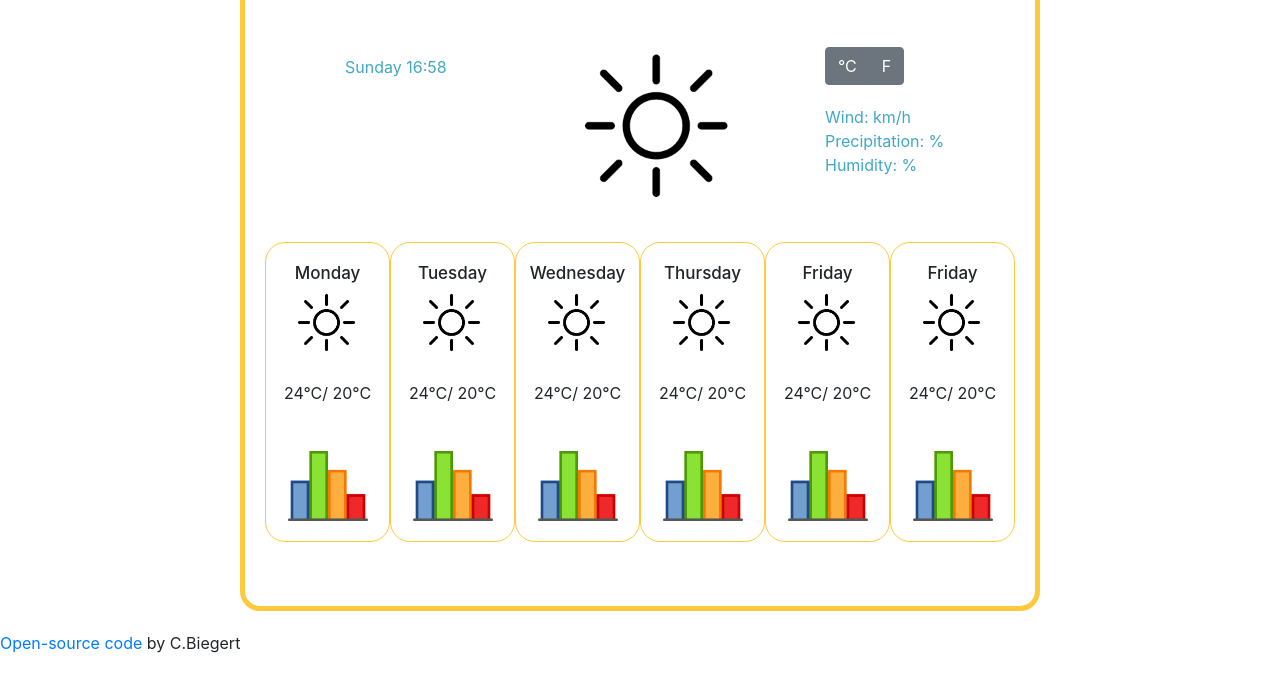
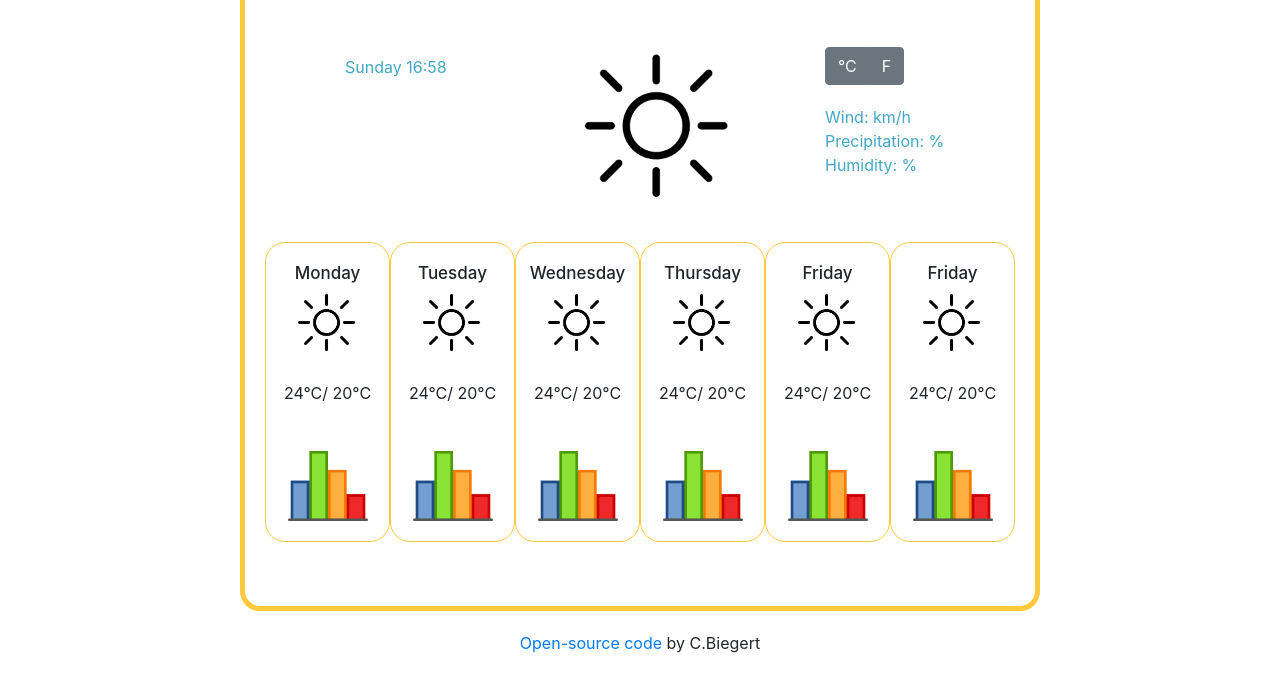
Before and after one commit to AdaLambada/MyWeatherApp, a plain HTML site: page index.html in a window 1280 px wide. Shown: the part 209-886 px from the top of the page. Drawn offline with nearby package versions, Linux system fonts and the light colour scheme; no server answers.

Commit message:
Added class "open-source-code" to <p>

```diff
--- a/index.html
+++ b/index.html
@@ -129,7 +129,7 @@
         </main>
     </div>
     </div>
-    <p>
+    <p class="open-source-code">
     <a href="https://github.com/AdaLambada/MyWeatherApp.git" target="_blank">Open-source code </a>
     by C.Biegert
     </p>
```
